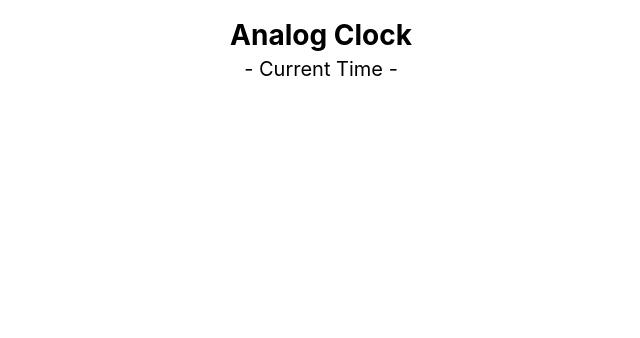
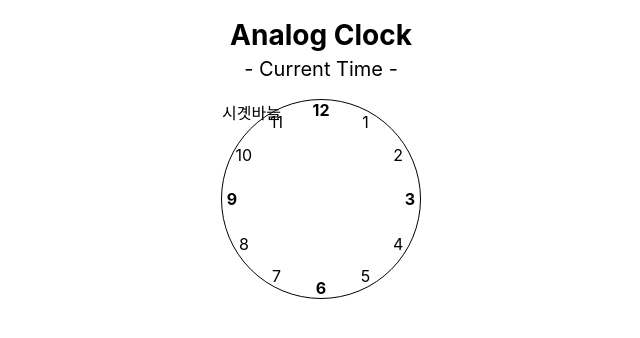
Before and after one commit to minami-cs/react-analog-clock, a React (Create React App) app: page / in a window 1280 px wide. Shown: the top 338 px of the page, without its empty margins (319-959 px from the left). Built offline with nearby package versions, Linux system fonts and the light colour scheme.

Commit message:
feat: 시계 컴포넌트 Clock 추가 후 App.tsx에 적용 - Clock 컴포넌트를 구성하는 ClockFace와 ClockHand 파일 추가 - ClockFace에는 시곗바늘을 제외한 시계판 구현 - ClockHand에는 시곗바늘 구현 예정

```diff
--- a/src/App.tsx
+++ b/src/App.tsx
@@ -1,11 +1,13 @@
 import React from 'react';
 
 import Title from 'components/Title';
+import Clock from 'components/Clock';
 
 function App() {
   return (
     <>
       <Title />
+      <Clock />
     </>
   );
 }
--- /dev/null
+++ b/src/components/Clock/ClockFace.tsx
@@ -0,0 +1,44 @@
+import { CLOCK_NUMBERS, CLOCK_RADIUS } from 'constants/clock';
+import React from 'react';
+import { styled } from 'styled-components';
+
+export default function ClockFace({ children }: { children: React.ReactNode }) {
+  return (
+    <ClockFaceWrap>
+      {CLOCK_NUMBERS.map(number => (
+        <ClockNumberWrap key={number} clockNumber={number}>
+          <ClockNumber clockNumber={number}>{number}</ClockNumber>
+        </ClockNumberWrap>
+      ))}
+      {children}
+    </ClockFaceWrap>
+  );
+}
+
+const ClockFaceWrap = styled.div`
+  position: relative;
+
+  width: ${CLOCK_RADIUS * 2}px;
+  height: ${CLOCK_RADIUS * 2}px;
+
+  border: 1px solid #000;
+  border-radius: 50%;
+`;
+
+const ClockNumberWrap = styled.div<{ clockNumber: number }>`
+  position: absolute;
+
+  width: 100%;
+  height: 100%;
+
+  text-align: center;
+
+  transform: ${({ clockNumber }) => `rotate(${clockNumber * 30}deg)}`};
+`;
+
+const ClockNumber = styled.p<{ clockNumber: number }>`
+  font-weight: ${({ clockNumber }) =>
+    clockNumber % 3 === 0 ? 'bold' : 'normal'};
+
+  transform: ${({ clockNumber }) => `rotate(-${clockNumber * 30}deg)}`};
+`;
--- /dev/null
+++ b/src/components/Clock/ClockHand.tsx
@@ -0,0 +1,5 @@
+import React from 'react';
+
+export default function ClockHand() {
+  return <p>시곗바늘</p>;
+}
--- /dev/null
+++ b/src/components/Clock/index.tsx
@@ -0,0 +1,21 @@
+import React from 'react';
+
+import ClockFace from './ClockFace';
+import ClockHand from './ClockHand';
+import styled from 'styled-components';
+
+export default function Clock() {
+  return (
+    <ClockWrap>
+      <ClockFace>
+        <ClockHand />
+      </ClockFace>
+    </ClockWrap>
+  );
+}
+
+const ClockWrap = styled.div`
+  display: flex;
+  flex-direction: column;
+  align-items: center;
+`;
```
